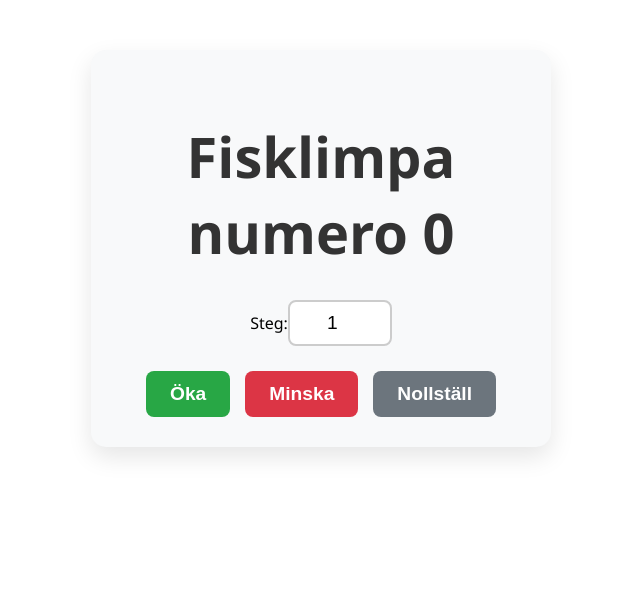
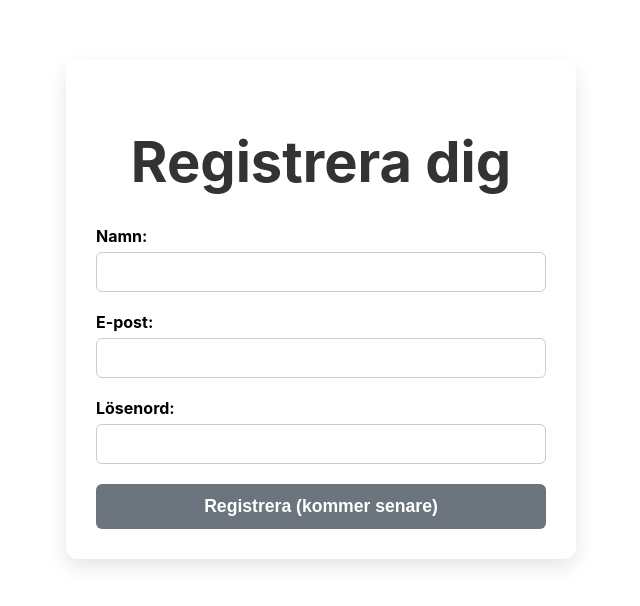
Before and after one commit to TomacBarin/ReactPractice02, a React (Create React App) app in the folder react-week2/: page / in a window 1280 px wide. Shown: the top 606 px of the page, without its empty margins (319-959 px from the left). Built offline with nearby package versions, Linux system fonts and the light colour scheme.

Commit message:
Drill two.

```diff
--- a/react-week2/src/App.css
+++ b/react-week2/src/App.css
@@ -71,3 +71,66 @@ button:hover {
 button:active {
   transform: translateY(0);
 }
+
+.form-container {
+  max-width: 450px;
+  margin: 60px auto;
+  padding: 30px;
+  background: #ffffff;
+  border-radius: 12px;
+  box-shadow: 0 8px 20px rgba(0, 0, 0, 0.1);
+  text-align: left;
+}
+
+h1 {
+  text-align: center;
+  margin-bottom: 30px;
+  color: #333;
+}
+
+.form-group {
+  margin-bottom: 20px;
+}
+
+label {
+  display: block;
+  margin-bottom: 6px;
+  font-weight: bold;
+}
+
+input {
+  width: 100%;
+  padding: 10px;
+  font-size: 1rem;
+  border: 1px solid #ccc;
+  border-radius: 6px;
+  box-sizing: border-box;
+}
+
+input:focus {
+  outline: none;
+  border-color: #007bff;
+  box-shadow: 0 0 0 3px rgba(0, 123, 255, 0.2);
+}
+
+.error {
+  color: #dc3545;
+  font-size: 0.9rem;
+  margin-top: 5px;
+}
+
+button {
+  width: 100%;
+  padding: 12px;
+  background: #007bff;
+  color: white;
+  border: none;
+  border-radius: 6px;
+  font-size: 1.1rem;
+  cursor: pointer;
+}
+
+button:disabled {
+  background: #6c757d;
+  cursor: not-allowed;
+}
--- a/react-week2/src/App.js
+++ b/react-week2/src/App.js
@@ -1,48 +1,105 @@
-import React, { useState } from "react";
-import "./App.css";
+import React, { useState } from 'react';
+import './App.css'; // behåll om du vill styling
 
 function App() {
-  const [count, setCount] = useState(0);
-  const [step, setStep] = useState(1);
+  const [formData, setFormData] = useState({
+    name: '',
+    email: '',
+    password: ''
+  });
 
-return (
-  <div className="counter-container">
-    <h1>Fisklimpa numero {count}</h1>
+  const [errors, setErrors] = useState({
+    name: '',
+    email: '',
+    password: ''
+  });
 
-    <label>
-      Steg:
-      <input
-        type="number"
-        value={step}
-        onChange={(event) => setStep(Number(event.target.value))}
-        className="step-input"
-      />
-    </label>
+  // Funktion för att validera ett fält
+  const validateField = (name, value) => {
+    let error = '';
 
-    <div className="buttons">
-      <button
-        className="increase"
-        onClick={() => setCount(prev => prev + step)}
-      >
-        Öka
-      </button>
+    if (name === 'name') {
+      if (value.trim().length < 2) {
+        error = 'Namnet måste vara minst 2 tecken långt';
+      }
+    } else if (name === 'email') {
+      if (!value.includes('@')) {
+        error = 'E-post måste innehålla @';
+      }
+    } else if (name === 'password') {
+      if (value.length < 8) {
+        error = 'Lösenordet måste vara minst 8 tecken långt';
+      }
+    }
 
-      <button
-        className="decrease"
-        onClick={() => setCount(prev => prev - step)}
-      >
-        Minska
-      </button>
+    return error;
+  };
 
-      <button
-        className="reset"
-        onClick={() => setCount(0)}
-      >
-        Nollställ
-      </button>
+  // Hantera förändring i input
+  const handleChange = (e) => {
+    const { name, value } = e.target;
+
+    // Uppdatera formulärdata
+    setFormData(prev => ({
+      ...prev,
+      [name]: value
+    }));
+
+    // Validera och uppdatera error för just det fältet
+    const error = validateField(name, value);
+    setErrors(prev => ({
+      ...prev,
+      [name]: error
+    }));
+  };
+
+  return (
+    <div className="form-container">
+      <h1>Registrera dig</h1>
+
+      <form>
+        <div className="form-group">
+          <label htmlFor="name">Namn:</label>
+          <input
+            type="text"
+            id="name"
+            name="name"
+            value={formData.name}
+            onChange={handleChange}
+          />
+          {errors.name && <p className="error">{errors.name}</p>}
+        </div>
+
+        <div className="form-group">
+          <label htmlFor="email">E-post:</label>
+          <input
+            type="email"
+            id="email"
+            name="email"
+            value={formData.email}
+            onChange={handleChange}
+          />
+          {errors.email && <p className="error">{errors.email}</p>}
+        </div>
+
+        <div className="form-group">
+          <label htmlFor="password">Lösenord:</label>
+          <input
+            type="password"
+            id="password"
+            name="password"
+            value={formData.password}
+            onChange={handleChange}
+          />
+          {errors.password && <p className="error">{errors.password}</p>}
+        </div>
+
+        <button type="submit" disabled>
+          Registrera (kommer senare)
+        </button>
+      </form>
     </div>
-  </div>
-);
+  );
 }
 
 export default App;
```
Also changed, not shown: react-week2/src/AppCounter.js (added, +48 -0 lines).
